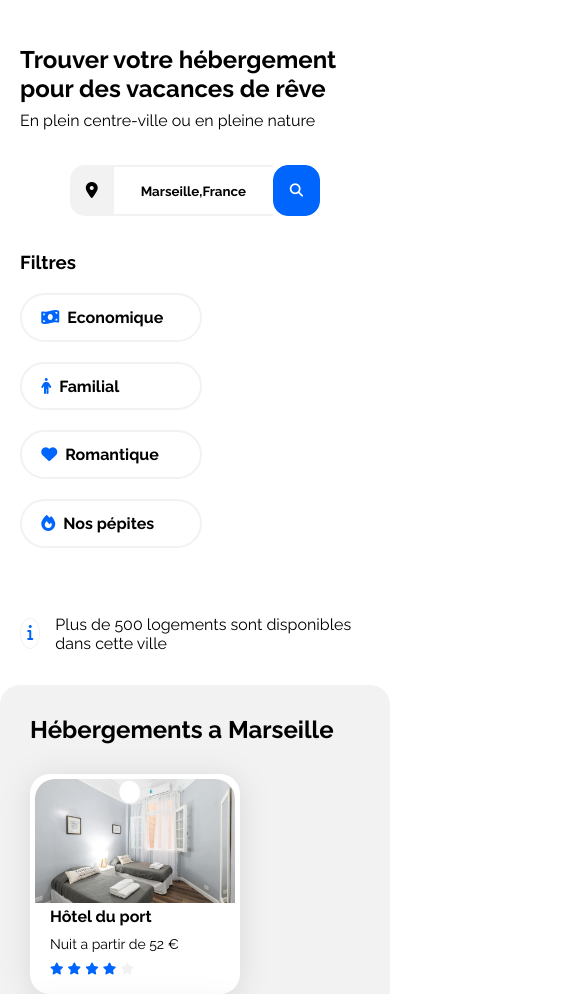
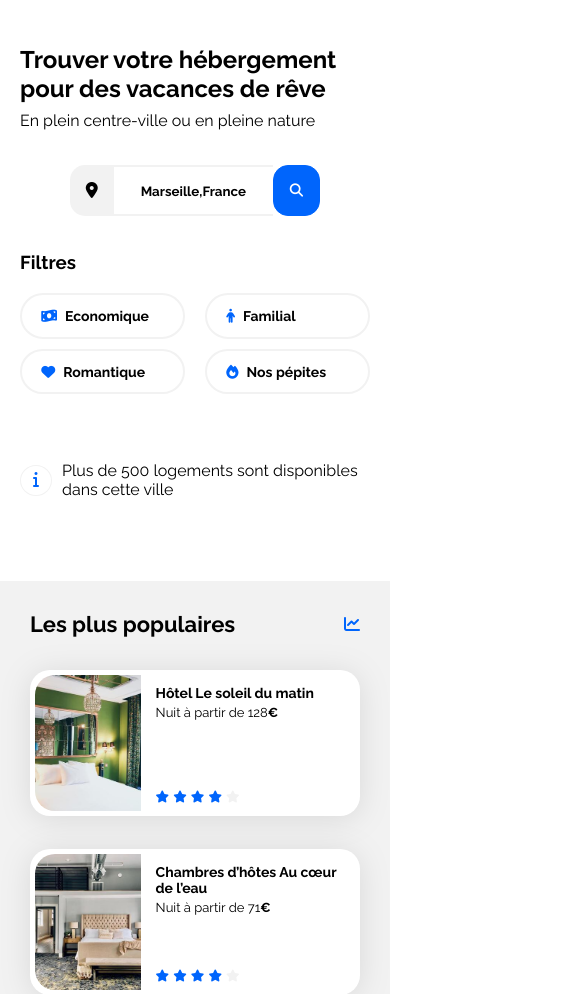
Before and after one commit to Zeldoux/Projet1, a plain HTML site: page index.html in a window 390 px wide. Shown: the part 111-1105 px from the top of the page, 585 px wide, since content can reach past the window. Drawn offline with Linux system fonts and the light colour scheme.

Commit message:
ajouts des regle média queries pour mobiles et tablette rectifications de plusieurs partie (hébergement) (filtre) (activité)

```diff
--- a/css/style.css
+++ b/css/style.css
@@ -153,9 +153,8 @@ nav a:hover{
 /* filter selection */
 .filter-box {
     display:flex;
-    justify-content: column;
     align-items: center;
-    margin:2rem 0 2rem 0;
+    gap:15px;
 
 
 }
@@ -167,6 +166,7 @@ nav a:hover{
     display:flex;
     justify-content: space-between;
     align-items: center;
+    gap:15px;
 
 
 }
@@ -174,14 +174,10 @@ nav a:hover{
 .filter-box li{
     border:var(--main-bg-color) solid 2px ;
     border-radius: 25px;
-    padding:0.8rem 1.2rem 0.8rem 1.2rem;
-    margin:0 1rem 0 1rem; /* gap ? */
-
-
-
+    padding:0.8rem 1.2rem 0.8rem 1.2rem;  /* set box size ? */
 }
 .filter-box li:hover{
-    background-color:var(--filter-bg-color); /* question #0065FC ? */
+    background-color:var(--filter-bg-color);
 
 }
 .filter-box i {
@@ -196,13 +192,13 @@ nav a:hover{
 }
 /* info icon */
 .info-box i{
-    width:24px;
+    width:40px;
     height:24px;
     text-align: center;
     padding-top: 5px;
     border:var(--main-bg-color) solid 1px;
     border-radius: 50%;
-    margin-right: 15px;
+    margin-right: 10px;
 
 
 
@@ -235,26 +231,27 @@ nav a:hover{
 }
 /* card container*/
 .hebergements-cards {
-    gap:30px;
     display:flex;
     flex-direction: row;
     justify-content: space-between;
     flex-wrap: wrap;
-
+    gap:30px;
 }
 /* hebergements card */
 .hebergements-cards .card{
     display:flex;
     flex-direction:column;
     gap:4px;
-
 }
 /* hebergements card img */
 .hebergements-cards  img{
-    width:230px; /* define image size ? */
-    height:124px;
+    width:100%;
+    height:120px;
     border-top-left-radius: 20px;
     border-top-right-radius: 20px;
+}
+.hebergements-cards a{
+    width:30%;
 }
 
 /* hebergements card text container */
@@ -264,8 +261,8 @@ nav a:hover{
     justify-content: space-between;
     box-sizing: border-box;
     gap:8px;
-    padding:0 15px 0 15px;
-
+    padding-right:15px;
+    padding-left:15px;
 
 }
 
@@ -341,24 +338,28 @@ nav a:hover{
 .activity-cards {
     display:flex;
     justify-content: space-between;
+    gap:30px;
 
 }
+.activity-cards a{
+    width:100%;
+}
 .activity-cards .card {
-    width:305px; /* rectified the second cards size with width:290px over 100% as it was before making the image having no defined width for differents images format portrait/landscape */
-    height:400px;
+    width:100%;
+    height:100%;
     display:flex;
     flex-direction: column;
     padding:0; /* to put img over card*/
+    gap:15px;
 }
 .activity-cards img{
     width:100%;
-    height: 350px;
+    height: 90%;
     border-top-left-radius: 15px;
     border-top-right-radius: 15px;
 }
 .activity-cards .card-content {
-    margin-top: 1rem;
-    margin-left:1rem;
+    padding-left:15px;
 }
 
 /********* Footer *********/
@@ -412,16 +413,9 @@ footer .footer-box_content {
         flex-wrap: wrap;
         gap:10px;
     }
-    .hebergements-cards .card {
-        display:flex;
-        flex-direction:column;
-        box-sizing: border-box;
-
+    .hebergements-cards a{
+        width:32%;
     }
-    .hebergements-cards img{
-        width: 200px;
-    }
-
 
     .populaires {
         width: 100%;
@@ -446,15 +440,16 @@ footer .footer-box_content {
         font-size: 13px;
     }
     /* activity*/
-    .activity-cards .card {
-        width:160px; /* rectified the second cards size with width:290px over 100% as it was before making the image having no defined width for differents images format portrait/landscape */
-        height:240px;
-    }
+
     .activity-cards img{
         width:100%;
-        height:70%;
+        height:80%;
         border-top-left-radius: 15px;
         border-top-right-radius: 15px;
+    }
+    .activity-cards .card-content{
+        padding-top:0.1rem;
+    }
 }
 
 /* Small devices (phones, less than 768px) */
@@ -532,18 +527,35 @@ footer .footer-box_content {
         flex-wrap: wrap;
         align-items: start;
     }
-    .filter-box li{
-        margin:0;
-        width:40%;
-    }
+
     .filter-box ul{
         display: flex;
         flex-direction: row;
-        justify-content: flex-start;
+        justify-content: centers;
         flex-wrap: wrap;
         align-items: flex-start;
-        gap:20px;
+        gap:10px;
+        font-size: 14px;
     }
 
+    .filter-box li{
+        margin:0;
+        width:35%;
+    }
+    .hebergements-and-populaires {
+        flex-direction: column-reverse;
+    }
+    .hebergements-and-populaires section {
+        border-radius:0;
+    }
+    .populaires-cards {
+        flex-direction: column;
+    }
+    .populaires-cards a{
+        width:100%;
+    }
+    .hebergements-and-populaires section.hebergements {
+        background-color: white; /** i can also use !important rules that force the rule over global rules  with the selector .hebergements only **/
+    }
     /* ... */
 }
```
